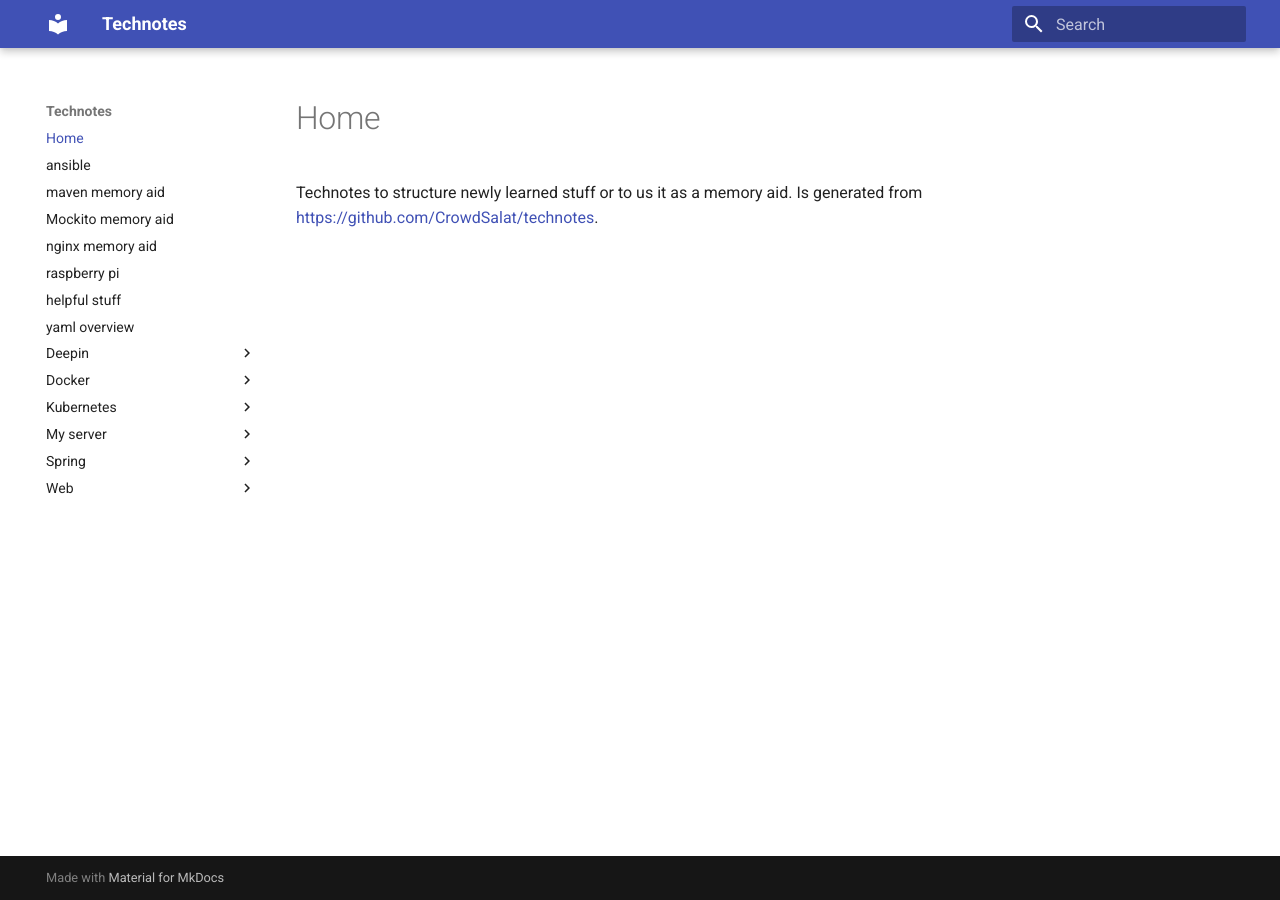
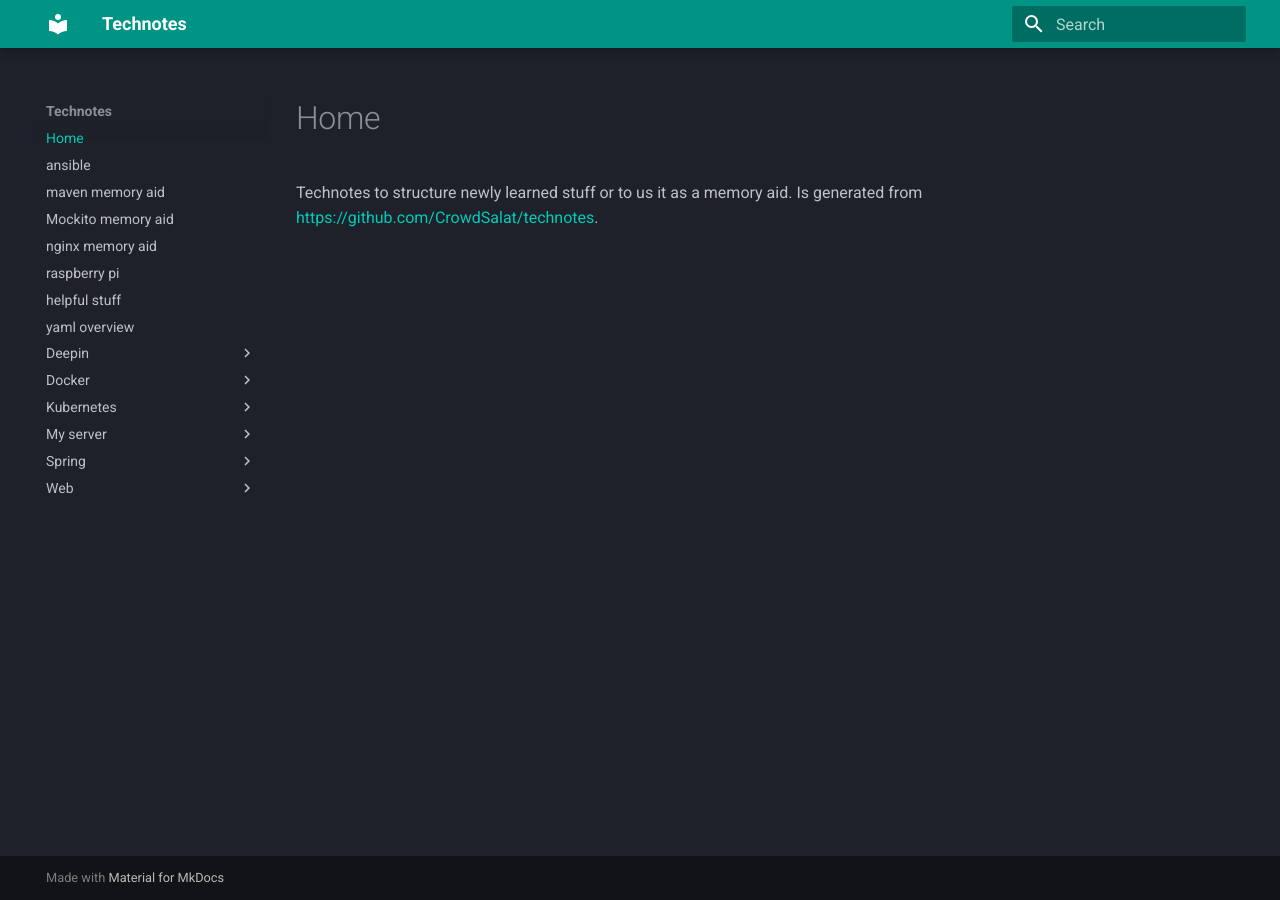
Before and after one commit to organicaudio/useful-code-snippets2, an MkDocs documentation site: the page built from docs/index.md, in a window 1280 px wide. Built offline with MkDocs 1.6.1 and Material for MkDocs 9.7.7, drawn with Linux system fonts in a browser that asks for light colours.

Commit message:
change theme

```diff
--- a/mkdocs.yml
+++ b/mkdocs.yml
@@ -1,2 +1,6 @@
-theme: material
+theme:
+    name: material
+    palette:
+        scheme: slate
+        primary: teal
 site_name: Technotes
```
